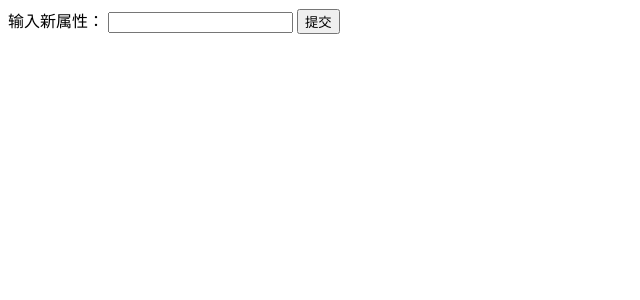
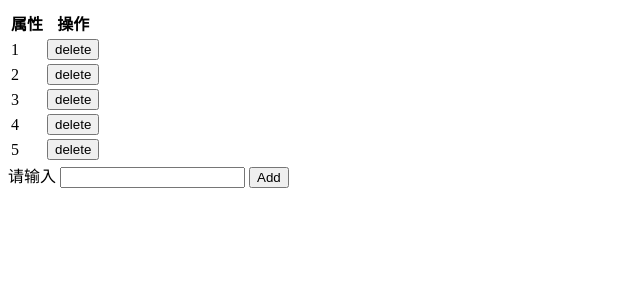
Before and after one commit to largomst/django-experiment, a Django app: page / in a window 1280 px wide. Shown: the top 300 px of the page, without its empty margins (0-640 px from the left). Run offline with Django 3.2, Linux system fonts and the light colour scheme.

Commit message:
完成表格的增减操作

```diff
--- /dev/null
+++ b/form/forms.py
@@ -0,0 +1,4 @@
+from django import forms
+
+class PropertyForm(forms.Form):
+    property = forms.CharField(label='property',max_length=20,widget=forms.TextInput)
--- a/form/views.py
+++ b/form/views.py
@@ -1,15 +1,17 @@
 from django.shortcuts import render,redirect
-
+from .forms import PropertyForm
 # Create your views here.
 
 
+items = '1 2 3 4 5'.split(' ')
 def index(request):
     if request.method == 'POST':
-        property = request.POST.get('property')
-        print(property)
-        redirect('index')
-    else:
-        pass
+        item = request.POST.get('property')
+        if item:
+            items.remove(item)
+            redirect('index')
+        else:
+            items.append(request.POST.get('add'))
 
     template_name = "index.html"
-    return render(request, template_name)
+    return render(request, template_name, {'items': items})
--- a/templates/index.html
+++ b/templates/index.html
@@ -1,6 +1,30 @@
-<form action="." method="post">
-    {% csrf_token %}
-    <label for="team_name">输入新属性：</label>
-    <input type="text" name="property" value="">
-    <input type="submit" value="提交">
+<table>
+    <thead>
+        <tr>
+            <th>属性</th>
+            <th>操作</th>
+        </tr>
+    </thead>
+    <tbody>
+        {% for item in items %}
+        <form action="." method="POST">
+            {% csrf_token %}
+            <tr>
+                <td>
+                    {{ item }}
+                </td>
+                <td>
+                    <input type="hidden" name="property", value={{ item }}>
+                    <input type="submit" , value="delete">
+                </td>
+            </tr>
+        </form>
+        {% endfor %}
+    </tbody>
+</table>
+<form action="." method='POST'>
+    <label for="add">请输入</label>
+    <input type="text" id='add' name='add'>
+    <input type="submit" value="Add">
+    {%csrf_token %}
 </form>
```
